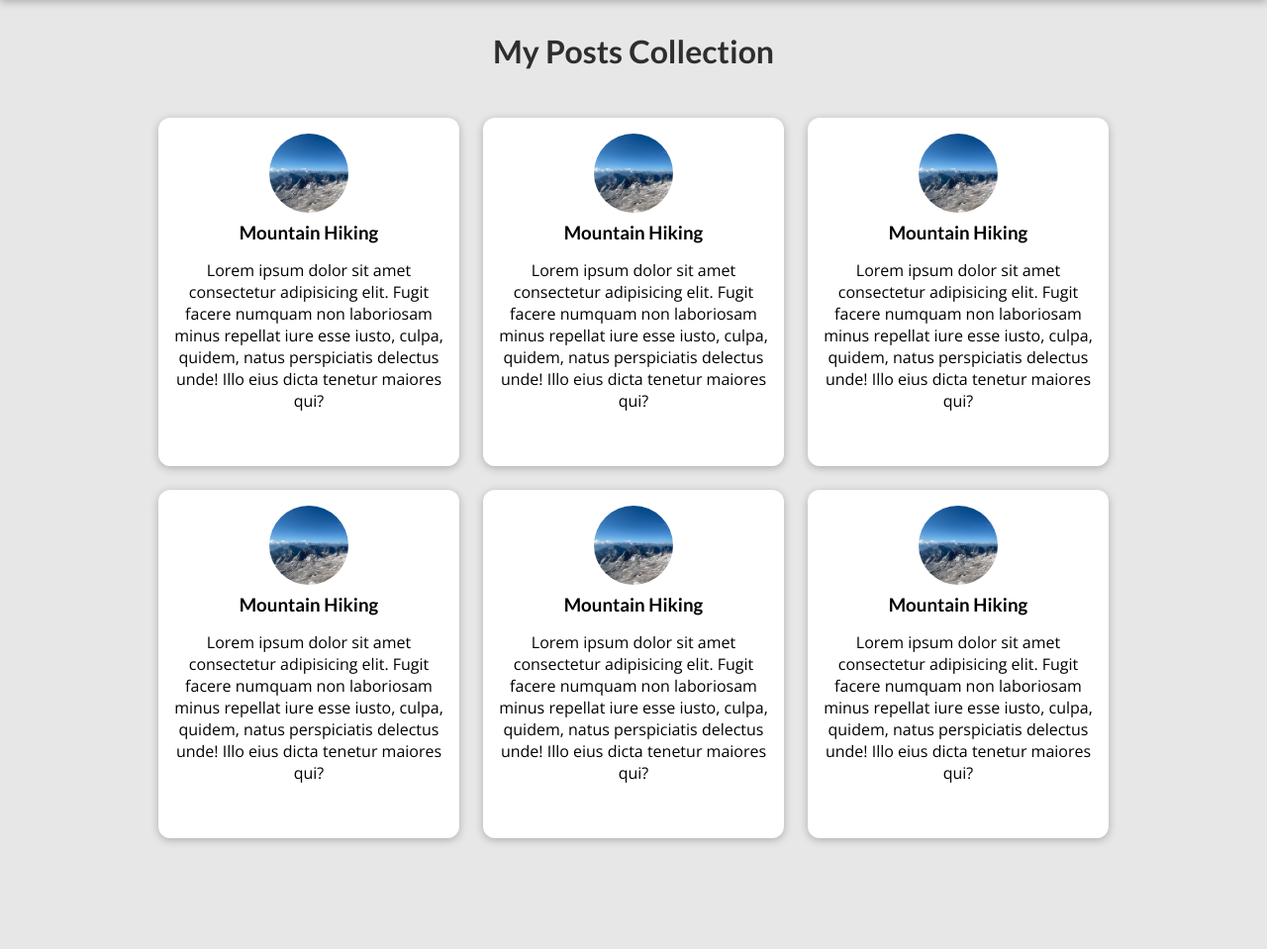
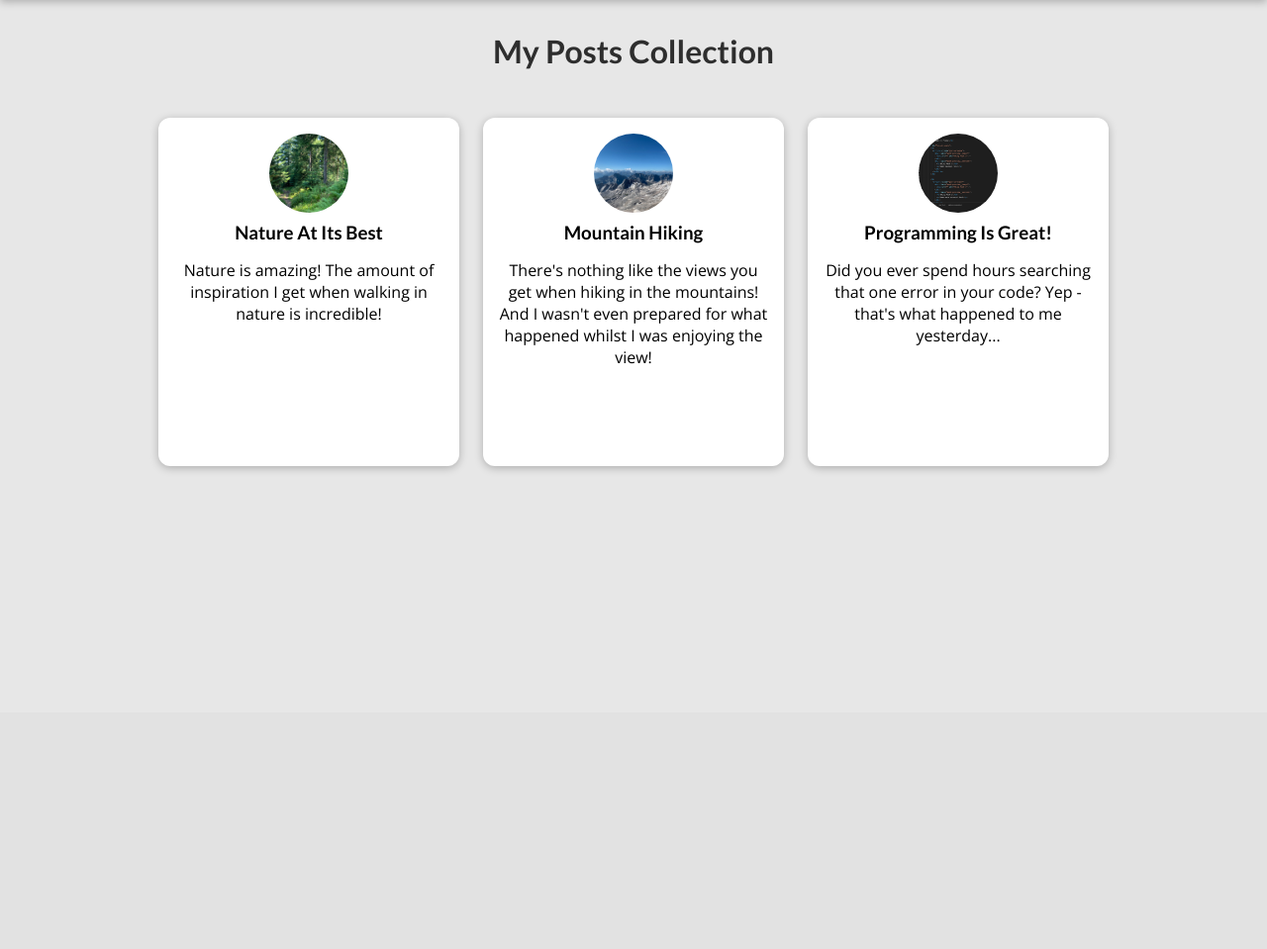
Before and after one commit to mausneg/My-Site-Django, a Django app: page /posts in a window 1280 px wide. Shown: the part 80-1039 px from the top of the page at 99% size. After the commit the page ends 555 px from the top, so only its background shows below. Run offline with Django 5.2, Linux system fonts and the light colour scheme.

Commit message:
add post dummy data

```diff
--- a/blog/templates/blog/all-posts.html
+++ b/blog/templates/blog/all-posts.html
@@ -14,12 +14,9 @@
     <section id="all-posts">
         <h2>My Posts Collection</h2>
         <ul>
-            {% include 'blog/includes/post.html' %}
-            {% include 'blog/includes/post.html' %}
-            {% include 'blog/includes/post.html' %}
-            {% include 'blog/includes/post.html' %}
-            {% include 'blog/includes/post.html' %}
-            {% include 'blog/includes/post.html' %}
+            {% for post in posts  %}
+                {% include 'blog/includes/post.html' %}
+            {% endfor %}
         </ul>
     </section>
 {% endblock content %}
--- a/blog/templates/blog/includes/post.html
+++ b/blog/templates/blog/includes/post.html
@@ -1,11 +1,11 @@
 {% load static %}
 <li>
     <article class="post">
-        <a href="{% url 'post-detail-page' 'the-mountains' %}">
-            <img src="{% static 'blog/images/mountains.jpg' %}" alt="Mountain Hiking">
+        <a href="{% url 'post-detail-page' post.slug %}">
+            <img src="{% static 'blog/images/'|add:post.image %}" alt=post.title>
             <div class="posts__content">
-                <h3>Mountain Hiking</h3>
-                <p>Lorem ipsum dolor sit amet consectetur adipisicing elit. Fugit facere numquam non laboriosam minus repellat iure esse iusto, culpa, quidem, natus perspiciatis delectus unde! Illo eius dicta tenetur maiores qui?</p>
+                <h3>{{ post.title }}</h3>
+                <p>{{ post.excerpt }}</p>
             </div>
         </a>
     </article>
--- a/blog/templates/blog/index.html
+++ b/blog/templates/blog/index.html
@@ -23,7 +23,9 @@
     <section id="latest-posts">
         <h2>Latest Posts</h2>
         <ul id="list-posts">
-            {% include 'blog/includes/post.html' %}
+            {% for post in posts  %}
+                {% include 'blog/includes/post.html' %}
+            {% endfor %}
         </ul>
     </section>
 
--- a/blog/urls.py
+++ b/blog/urls.py
@@ -3,6 +3,6 @@ from . import views
 
 urlpatterns = [
     path("", views.index, name="starting-page"),
-    path("posts", views.all_posts, name="posts-page"),
+    path("posts", views.posts, name="posts-page"),
     path("posts/<slug:slug>", views.post_detail, name="post-detail-page")
 ]
--- a/blog/views.py
+++ b/blog/views.py
@@ -1,18 +1,88 @@
 from django.shortcuts import render
 from django.http import HttpResponse
+from datetime import date
 
-user = {
-    "username": "mausneg",
-    "profile_path": ""
-}
+posts_data = [
+    {
+        "slug": "hike-in-the-mountains",
+        "image": "mountains.jpg",
+        "author": "Maximilian",
+        "date": date(2021, 7, 21),
+        "title": "Mountain Hiking",
+        "excerpt": "There's nothing like the views you get when hiking in the mountains! And I wasn't even prepared for what happened whilst I was enjoying the view!",
+        "content": """
+          Lorem ipsum dolor sit amet consectetur adipisicing elit. Officiis nobis
+          aperiam est praesentium, quos iste consequuntur omnis exercitationem quam
+          velit labore vero culpa ad mollitia? Quis architecto ipsam nemo. Odio.
+
+          Lorem ipsum dolor sit amet consectetur adipisicing elit. Officiis nobis
+          aperiam est praesentium, quos iste consequuntur omnis exercitationem quam
+          velit labore vero culpa ad mollitia? Quis architecto ipsam nemo. Odio.
+
+          Lorem ipsum dolor sit amet consectetur adipisicing elit. Officiis nobis
+          aperiam est praesentium, quos iste consequuntur omnis exercitationem quam
+          velit labore vero culpa ad mollitia? Quis architecto ipsam nemo. Odio.
+        """
+    },
+    {
+        "slug": "programming-is-fun",
+        "image": "coding.jpg",
+        "author": "Maximilian",
+        "date": date(2022, 3, 10),
+        "title": "Programming Is Great!",
+        "excerpt": "Did you ever spend hours searching that one error in your code? Yep - that's what happened to me yesterday...",
+        "content": """
+          Lorem ipsum dolor sit amet consectetur adipisicing elit. Officiis nobis
+          aperiam est praesentium, quos iste consequuntur omnis exercitationem quam
+          velit labore vero culpa ad mollitia? Quis architecto ipsam nemo. Odio.
+
+          Lorem ipsum dolor sit amet consectetur adipisicing elit. Officiis nobis
+          aperiam est praesentium, quos iste consequuntur omnis exercitationem quam
+          velit labore vero culpa ad mollitia? Quis architecto ipsam nemo. Odio.
+
+          Lorem ipsum dolor sit amet consectetur adipisicing elit. Officiis nobis
+          aperiam est praesentium, quos iste consequuntur omnis exercitationem quam
+          velit labore vero culpa ad mollitia? Quis architecto ipsam nemo. Odio.
+        """
+    },
+    {
+        "slug": "into-the-woods",
+        "image": "woods.jpg",
+        "author": "Maximilian",
+        "date": date(2020, 8, 5),
+        "title": "Nature At Its Best",
+        "excerpt": "Nature is amazing! The amount of inspiration I get when walking in nature is incredible!",
+        "content": """
+          Lorem ipsum dolor sit amet consectetur adipisicing elit. Officiis nobis
+          aperiam est praesentium, quos iste consequuntur omnis exercitationem quam
+          velit labore vero culpa ad mollitia? Quis architecto ipsam nemo. Odio.
+
+          Lorem ipsum dolor sit amet consectetur adipisicing elit. Officiis nobis
+          aperiam est praesentium, quos iste consequuntur omnis exercitationem quam
+          velit labore vero culpa ad mollitia? Quis architecto ipsam nemo. Odio.
+
+          Lorem ipsum dolor sit amet consectetur adipisicing elit. Officiis nobis
+          aperiam est praesentium, quos iste consequuntur omnis exercitationem quam
+          velit labore vero culpa ad mollitia? Quis architecto ipsam nemo. Odio.
+        """
+    }
+]
+
+def get_date(post):
+    return post['date']
 
 def index(request):
+    sorted_posts = sorted(posts_data ,key=get_date)
+    latest_post = sorted_posts[-3:]
     return render(request, "blog/index.html", {
-        "user": user
+        "posts": latest_post
     })
 
-def all_posts(request):
-    return render(request, "blog/all-posts.html")
+def posts(request):
+    sorted_posts = sorted(posts_data ,key=get_date)
+    return render(request, "blog/all-posts.html",{
+        "posts": sorted_posts
+    })
 
 def post_detail(request, slug):
     return render(request, "blog/post-detail.html",{
```
